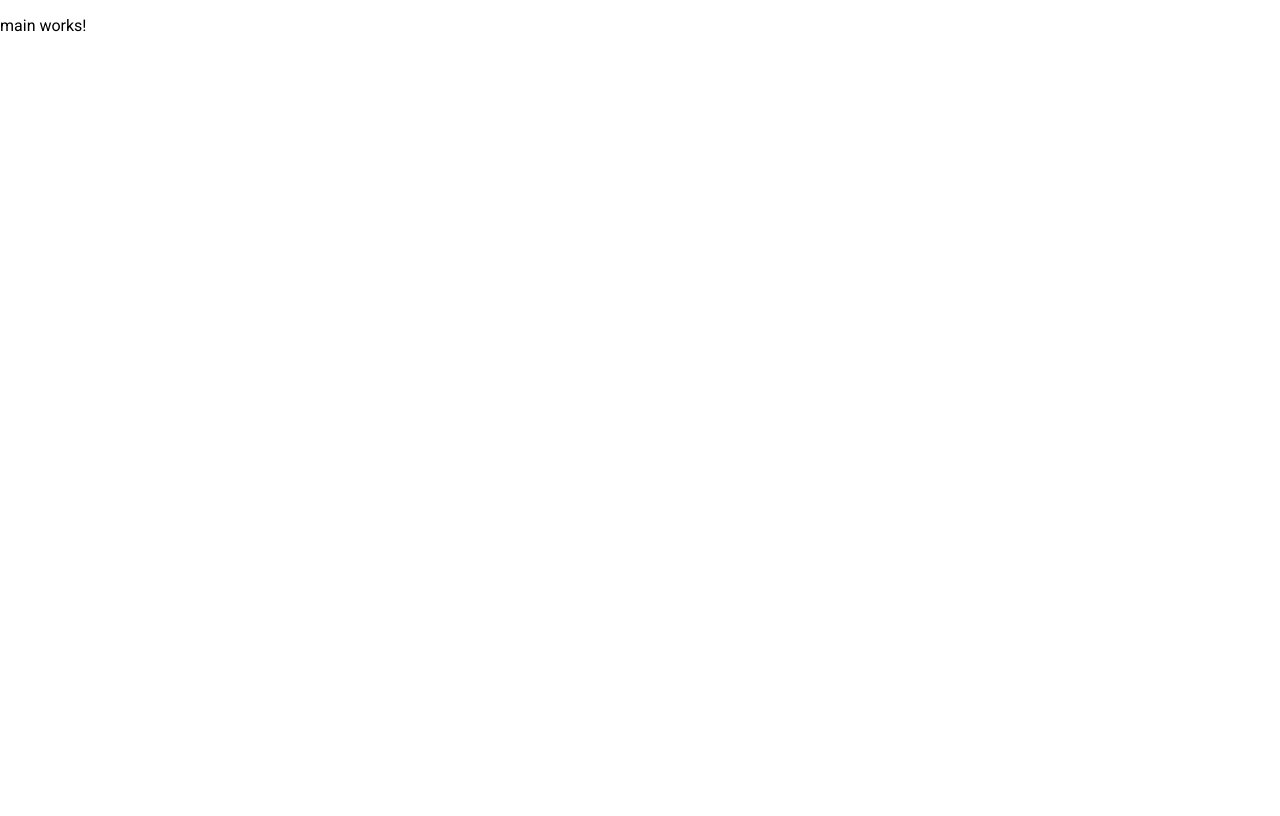
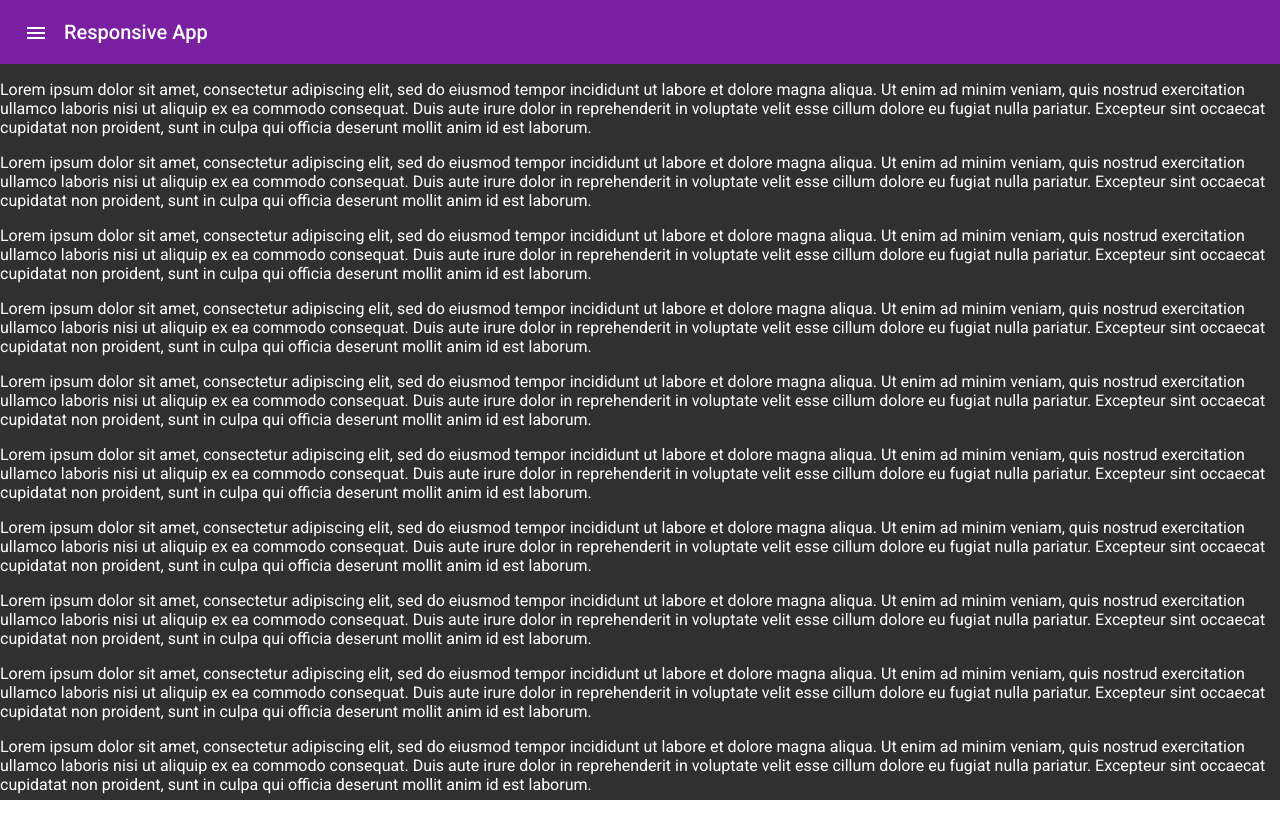
Before and after one commit to nishitaku/angular11-fiddle, an Angular app: page / in a window 1280 px wide. Built offline with nearby package versions, Linux system fonts and the light colour scheme.

Commit message:
add sidenav

```diff
--- a/src/app/pages/main/main.component.html
+++ b/src/app/pages/main/main.component.html
@@ -1 +1,30 @@
-<p>main works!</p>
+<div class="example-container" [class.example-is-mobile]="mobileQuery.matches">
+  <mat-toolbar color="primary" class="example-toolbar">
+    <button mat-icon-button (click)="snav.toggle()">
+      <mat-icon>menu</mat-icon>
+    </button>
+    <h1 class="example-app-name">Responsive App</h1>
+  </mat-toolbar>
+
+  <mat-sidenav-container
+    class="example-sidenav-container"
+    [style.marginTop.px]="mobileQuery.matches ? 56 : 0"
+  >
+    <mat-sidenav
+      #snav
+      [mode]="mobileQuery.matches ? 'over' : 'side'"
+      [fixedInViewport]="mobileQuery.matches"
+      fixedTopGap="56"
+    >
+      <mat-nav-list>
+        <a mat-list-item routerLink="." *ngFor="let nav of fillerNav">{{
+          nav
+        }}</a>
+      </mat-nav-list>
+    </mat-sidenav>
+
+    <mat-sidenav-content>
+      <p *ngFor="let content of fillerContent">{{ content }}</p>
+    </mat-sidenav-content>
+  </mat-sidenav-container>
+</div>
--- a/src/app/pages/main/main.component.scss
+++ b/src/app/pages/main/main.component.scss
@@ -0,0 +1,31 @@
+.example-container {
+  display: flex;
+  flex-direction: column;
+  position: absolute;
+  top: 0;
+  bottom: 0;
+  left: 0;
+  right: 0;
+}
+
+.example-is-mobile .example-toolbar {
+  position: fixed;
+  /* Make sure the toolbar will stay on top of the content as it scrolls past. */
+  z-index: 2;
+}
+
+h1.example-app-name {
+  margin-left: 8px;
+}
+
+.example-sidenav-container {
+  /* When the sidenav is not fixed, stretch the sidenav container to fill the available space. This
+     causes `<mat-sidenav-content>` to act as our scrolling element for desktop layouts. */
+  flex: 1;
+
+  .example-is-mobile {
+    /* When the sidenav is fixed, don't constrain the height of the sidenav container. This allows the
+       `<body>` to be our scrolling element for mobile layouts. */
+    flex: 1 0 auto;
+  }
+}
--- a/src/app/pages/main/main.component.ts
+++ b/src/app/pages/main/main.component.ts
@@ -1,4 +1,5 @@
-import { Component, OnInit } from '@angular/core';
+import { ChangeDetectorRef, Component, OnInit } from '@angular/core';
+import { MediaMatcher } from '@angular/cdk/layout';
 
 @Component({
   selector: 'app-main',
@@ -6,8 +7,28 @@
   styleUrls: ['./main.component.scss']
 })
 export class MainComponent implements OnInit {
+  mobileQuery: MediaQueryList;
 
-  constructor() { }
+  fillerNav = Array.from({ length: 50 }, (_, i) => `Nav Item ${i + 1}`);
+
+  fillerContent = Array.from({ length: 50 }, () =>
+    `Lorem ipsum dolor sit amet, consectetur adipiscing elit, sed do eiusmod tempor incididunt ut
+       labore et dolore magna aliqua. Ut enim ad minim veniam, quis nostrud exercitation ullamco
+       laboris nisi ut aliquip ex ea commodo consequat. Duis aute irure dolor in reprehenderit in
+       voluptate velit esse cillum dolore eu fugiat nulla pariatur. Excepteur sint occaecat
+       cupidatat non proident, sunt in culpa qui officia deserunt mollit anim id est laborum.`);
+
+  private _mobileQueryListener: () => void;
+
+  constructor(changeDetectorRef: ChangeDetectorRef, media: MediaMatcher) {
+    this.mobileQuery = media.matchMedia('(max-width: 600px)');
+    this._mobileQueryListener = () => changeDetectorRef.detectChanges();
+    this.mobileQuery.addListener(this._mobileQueryListener);
+  }
+
+  ngOnDestroy(): void {
+    this.mobileQuery.removeListener(this._mobileQueryListener);
+  }
 
   ngOnInit(): void {
   }
```
Also changed, not shown: src/app/app.module.ts (+13 -2 lines).
